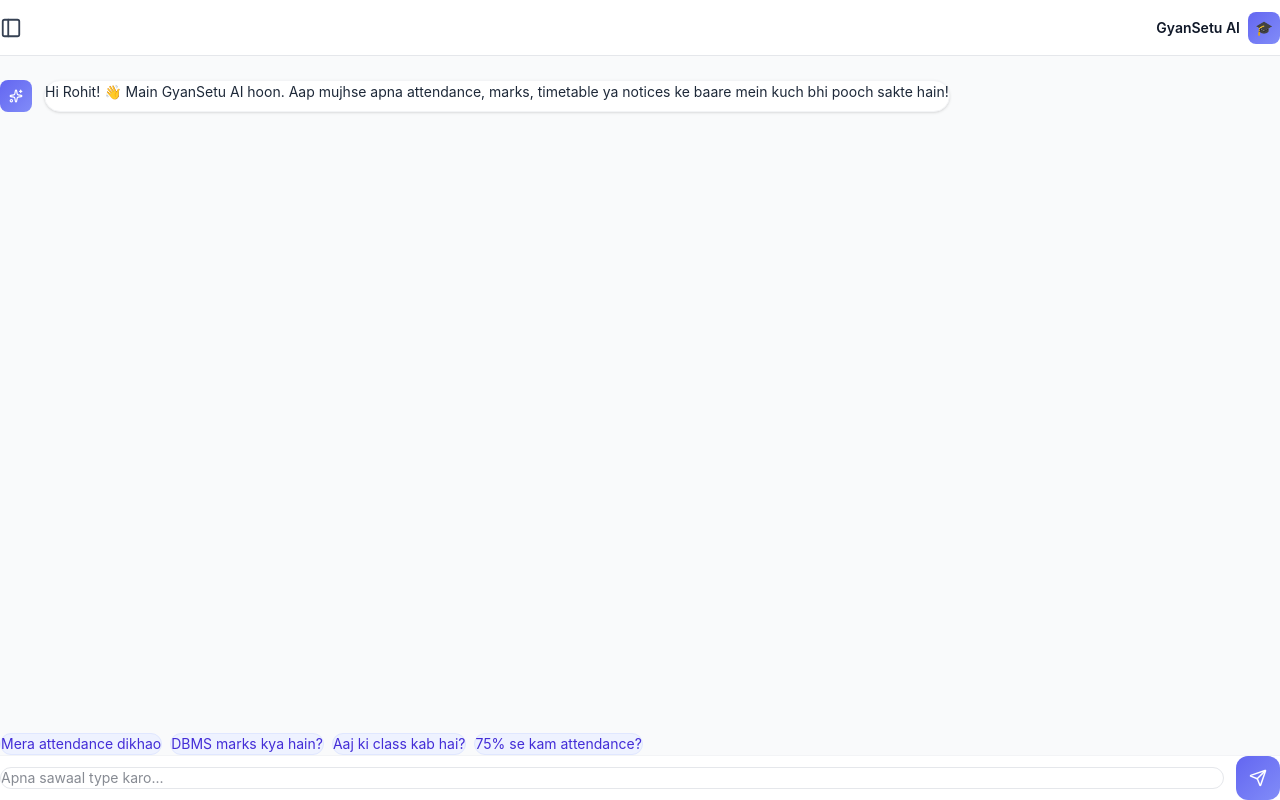
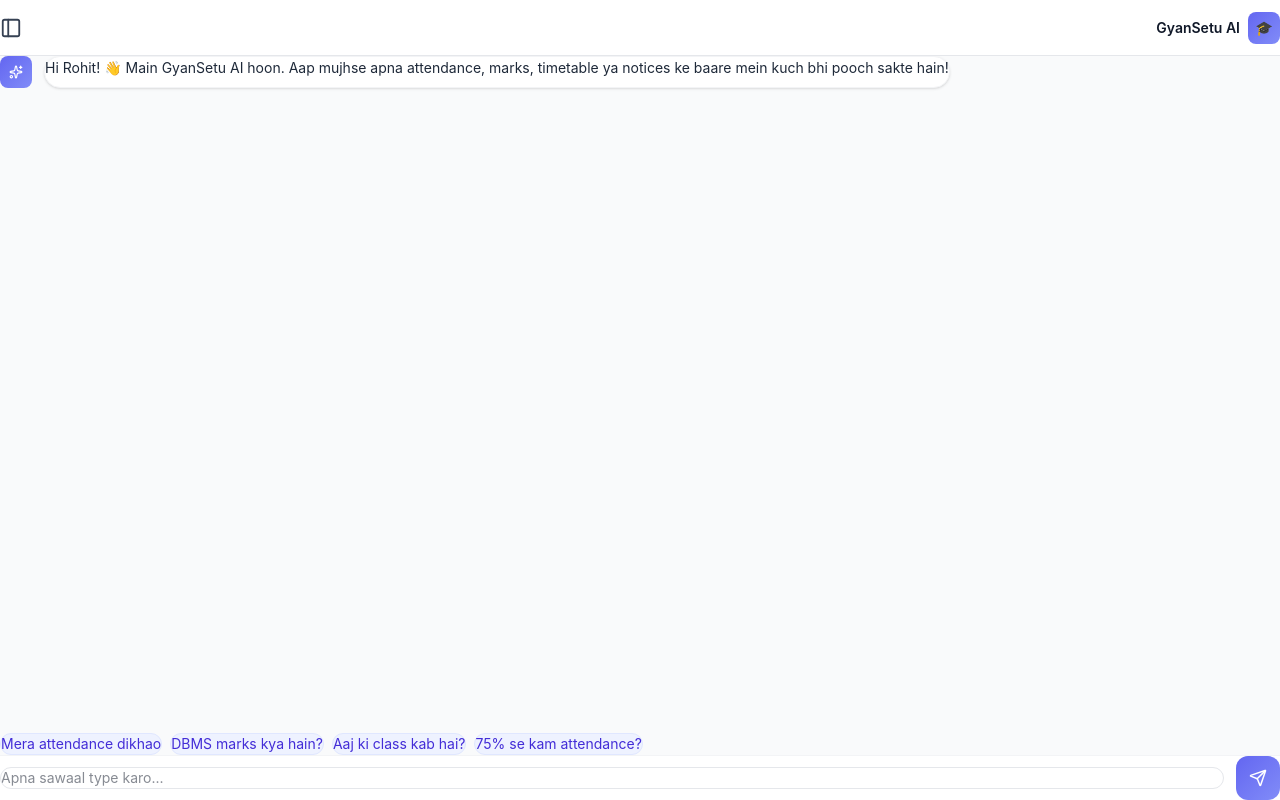
Before and after one commit to Rohitraj45592/gyansetu-ai, a Next.js app in the folder frontend/: page /chat in a window 1280 px wide. Built offline with nearby package versions, Linux system fonts and the light colour scheme; sample sign-in values are in the browser's storage.

Commit message:
Fix chat header spacing

```diff
--- a/frontend/app/chat/page.tsx
+++ b/frontend/app/chat/page.tsx
@@ -61,10 +61,11 @@ export default function ChatPage() {
     <div className="min-h-screen bg-gray-50 flex overflow-x-hidden">
       <Sidebar />
 
-      <main className="flex-1 min-w-0 flex flex-col" style={{ height: '100vh', paddingTop: '56px' }}>
+      <main className="flex-1 min-w-0 flex flex-col" style={{ minHeight: '100vh' }}>
+        <div style={{ height: '56px', flexShrink: 0 }} />
 
         {/* Messages */}
-        <div className="flex-1 overflow-y-auto px-4 sm:px-10 pb-6 space-y-4" style={{ paddingTop: '24px' }}>
+        <div className="flex-1 overflow-y-auto px-4 sm:px-10 pt-6 pb-6 space-y-4">
           {messages.map((msg, i) => (
             <motion.div
               key={i}
```
